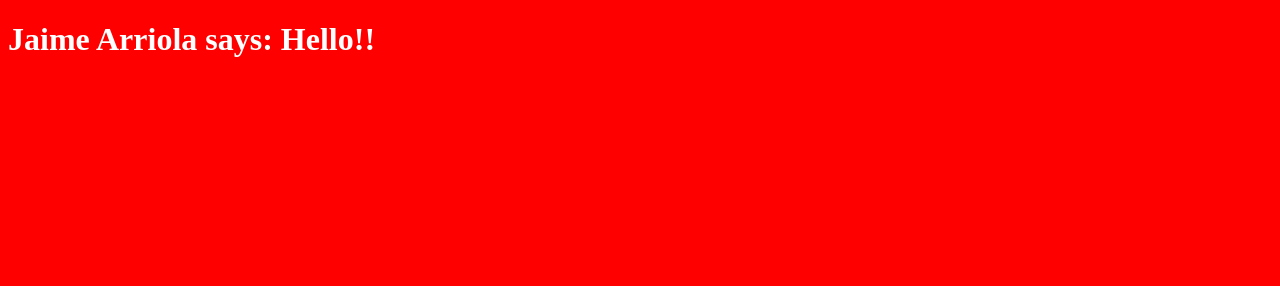
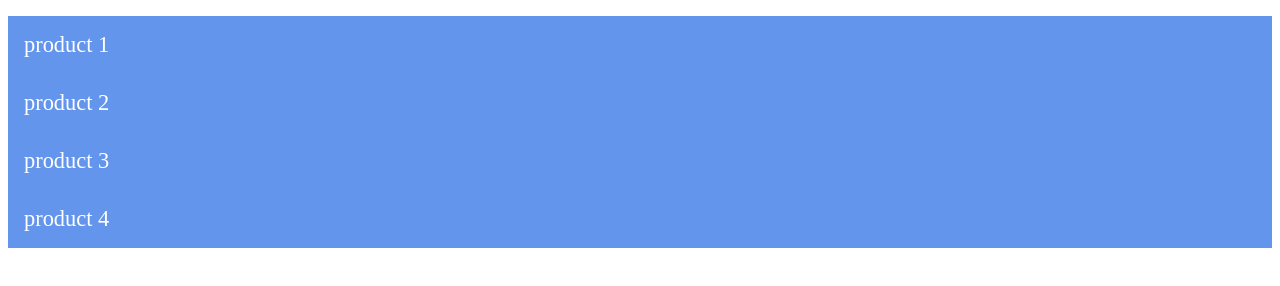
Before and after one commit to ing-arriola/LearningWebPack, a website built with webpack: page dist/index.html in a window 1280 px wide. Built offline with nearby package versions, Linux system fonts and the light colour scheme.

Commit message:
Added unordered list and new styles

```diff
--- a/src/css/style.scss
+++ b/src/css/style.scss
@@ -1,9 +1,13 @@
-$primary:red;
+$primary:cornflowerblue;
 $secundary:white;
-body{
-    background-color: $primary;
+
+#products{
+    list-style: none;
+    padding: 0;
+    li{
+        padding: 1rem;
+        font-size: 1.4rem;
+        background-color: $primary;
+        color: $secundary;
+    }
 }
-
-h1{
-    color: $secundary;
-}
--- a/src/js/index.js
+++ b/src/js/index.js
@@ -1,17 +1,11 @@
 import '../css/style.scss'
 
-const products=["product1","product2","product3"]
+const products=["product 1","product 2","product 3","product 4"]
 
-console.log(products)
+let html=''
 
-const customer=(name) => customerName
+products.forEach(element => {
+    html+=`<li>${element}</li>`
+});
 
-class CustomerUser{
-    constructor(name){
-        this.name=name
-    }
-}
-
-let customerOp=new CustomerUser(`Jaime Arriola`)
-
-console.log(customerOp)
+document.getElementById('products').innerHTML=html
```
Also changed, not shown: dist/index.bundle.js, dist/index.html.
